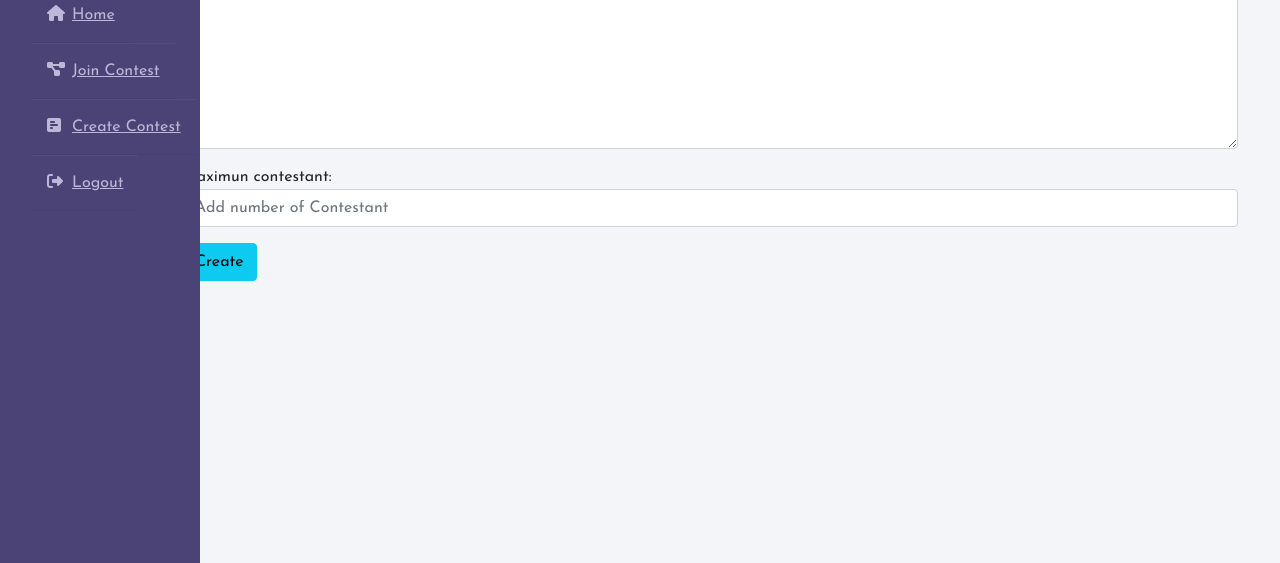
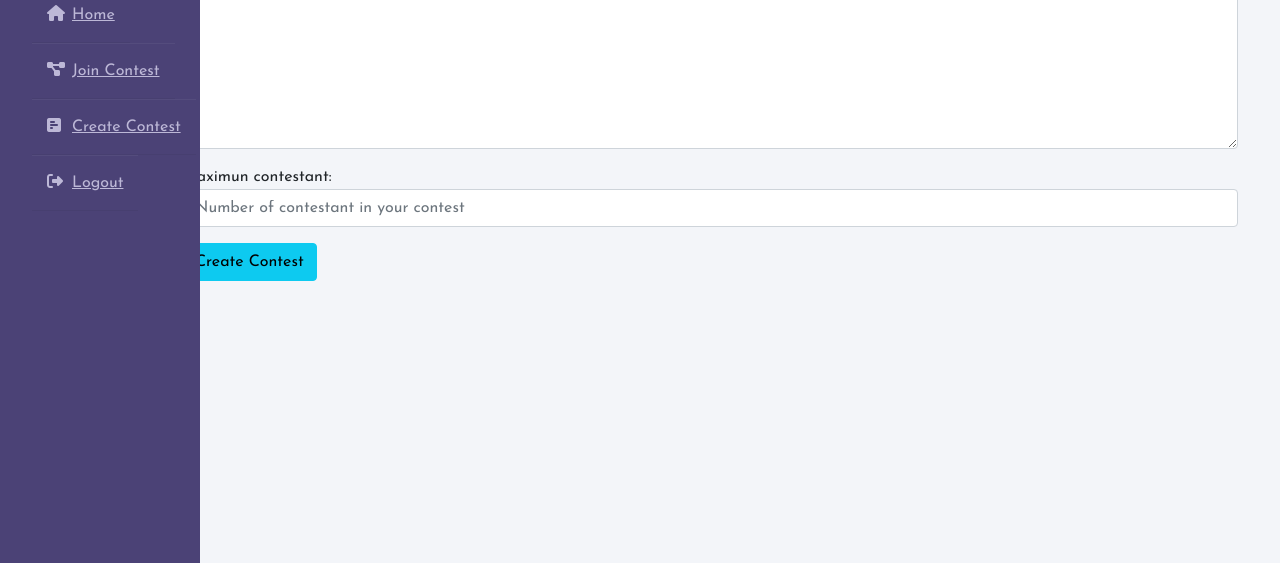
Before and after one commit to Johnkayode/Votenow, a Django app: page /create_contest/ in a window 1280 px wide. Shown: the part 237-800 px from the top of the page. Run offline with Django 3.2, Linux system fonts and the light colour scheme; a user stored in the database is signed in; some libraries are stand-ins or nearby versions.

Commit message:
create contest section

```diff
--- a/contests/forms.py
+++ b/contests/forms.py
@@ -9,7 +9,7 @@ class UploadQrcodeForm(forms.Form):
 class CreateContestForm(forms.Form):
     name = forms.CharField(max_length=100, widget=TextInput(attrs={'class':'form-control', 'placeholder':'Enter title of Contest', 'required':'required'}))
     description = forms.CharField(widget=forms.Textarea(attrs={'class':'form-control', 'placeholder':'Simple Description of contest', 'required':'required'}))
-    maximun_contestant = forms.IntegerField(widget=forms.NumberInput(attrs={'class':'form-control', 'placeholder':'Add number of Contestant', 'required':'required'}))
+    maximun_contestant = forms.IntegerField(widget=forms.NumberInput(attrs={'class':'form-control', 'type':'number', 'placeholder':'Number of contestant in your contest', 'required':'required'}))
 
     class meta:
         name = Contest
--- a/contests/views.py
+++ b/contests/views.py
@@ -32,11 +32,12 @@ def verify(request):
 
 
 def contest(request):
+    contest = Contest.objects.all()
     if request.method == 'POST':
         form= CreateContestForm(request.POST)
         if form.is_valid():
             form.save()
     else:
         form = CreateContestForm()
-        context = {'forms':form}
+        context = {'forms':form, 'contest':contest}
         return render(request, 'contests/contest.html', context)
--- a/templates/contests/contest.html
+++ b/templates/contests/contest.html
@@ -9,7 +9,7 @@
                 <div class="form-group">
                     {{forms.as_p}}
                 </div>
-                <button class="btn btn-info">Create</button>
+                <button class="btn btn-info">Create Contest</button>
             </form>
         </div>
     </div>
```
Also changed, not shown: templates/accounts/index.html (+12 -1 lines).
